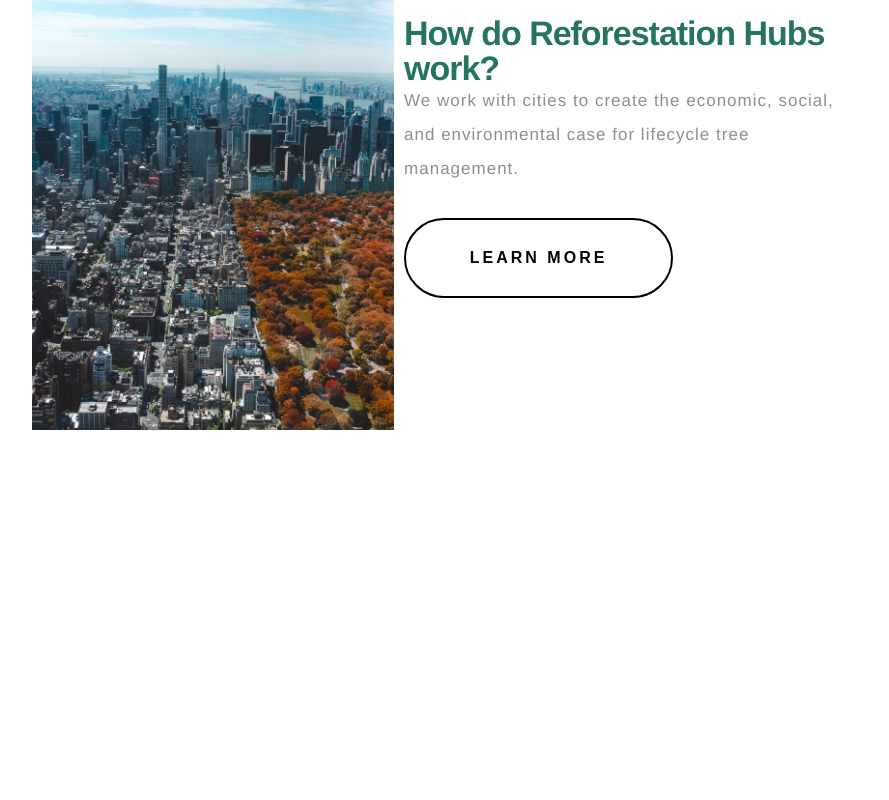
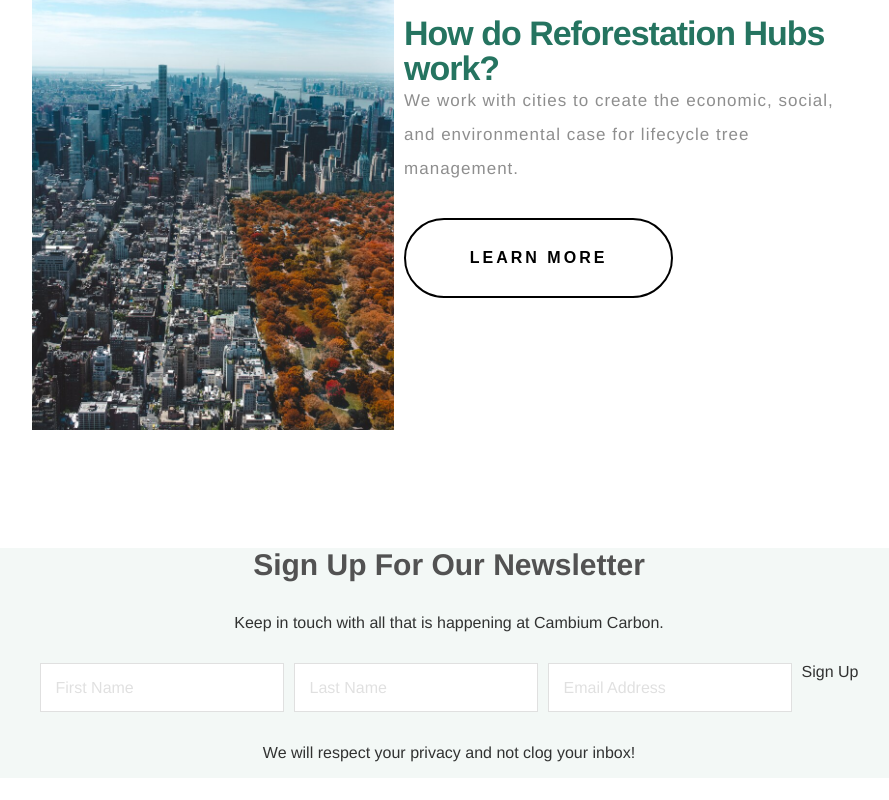
Before and after one commit to bacbartlett/CCReact, a React (Create React App) app: page / in a window 1280 px wide. Shown: the part 2754-3554 px from the top of the page, without its empty margins (191-1080 px from the left). Before the commit the page ends 3284 px from the top, so only its background shows below. Built offline with nearby package versions, Linux system fonts and the light colour scheme.

Commit message:
Working on newsletter

```diff
--- a/src/Homepage/Homepage.js
+++ b/src/Homepage/Homepage.js
@@ -4,6 +4,7 @@ import "./Homepage.css"
 import BoxButtonSet from "./ButtonBoxSet/ButtonBoxSet"
 import PickCity from "./PickCity/PickCity"
 import HubExplaination from "./HubExplaination/HubExplaination"
+import NewsLetterSignUp from "./NewletterSignUp/NewsLetterSignUp"
 
 const Homepage = (props) => {
     const buttonboxobjects = []
@@ -37,7 +38,7 @@ const Homepage = (props) => {
                 <HubExplaination />
             <section>
             <section>
-
+                <NewsLetterSignUp />
             </section>
                 <div style={{height: "100px"}}>
 
--- a/src/Homepage/NewletterSignUp/NewsLetterSignUp.css
+++ b/src/Homepage/NewletterSignUp/NewsLetterSignUp.css
@@ -0,0 +1,53 @@
+.NewsLetterSignUp--Container{
+    height: 230px;
+    background-color: rgba(28,115,86,.05);
+    display: flex;
+    flex-flow: column;
+    justify-content: space-between;
+    margin-top: 118px;
+}
+
+.NewsLetterSignUp--Title{
+    color: #525252;
+    margin-bottom: 0px;
+    display: flex;
+    justify-content: center;
+    font-size: 20px;
+}
+
+.NewsLetterSignUp--h2{
+    margin: 0;
+    padding: 0;
+}
+
+.NewsLetterSignUp--Subheader{
+    display: flex;
+    justify-content: center;
+}
+
+
+.NewsLetterSignUp--FormDiv{
+    display: flex;
+    justify-content: center;
+}
+
+.NewsLetterSignUp--Form__Spacer{
+    margin: 0 5px;
+}
+
+.NewsLetterSignUp--Input{
+    height: 17px;
+    width: 212px;
+    padding: 15px;
+    border: 1px solid rgba(0,0,0,.12);
+    outline: none;
+}
+
+::placeholder{
+    color: rgba(0,0,0,.12);
+}
+
+.NewsLetterSignUp--Footer{
+    display: flex;
+    justify-content: center;
+}
--- a/src/Homepage/NewletterSignUp/NewsLetterSignUp.js
+++ b/src/Homepage/NewletterSignUp/NewsLetterSignUp.js
@@ -0,0 +1,36 @@
+import React, { useState } from "react"
+import "./NewsLetterSignUp.css"
+
+const NewsLetterSignUp = () => {
+    const [firstName, setFirstName] = useState("")
+    const [lastName, setLastName] = useState("")
+    const [email, setEmail] = useState("")
+
+    const updateFirstName = e => setFirstName(e.target.value)
+    const updateLastName = e => setLastName(e.target.value)
+    const updateEmail = e => setEmail(e.target.value)
+
+    return(
+        <div className="NewsLetterSignUp--Container">
+            <div className="NewsLetterSignUp--Title">
+                <h2 className="NewsLetterSignUp--h2">Sign Up For Our Newsletter</h2>
+            </div>
+            <div className="NewsLetterSignUp--Subheader">
+                <p>Keep in touch with all that is happening at Cambium Carbon.</p>
+            </div>
+            <div className="NewsLetterSignUp--FormDiv">
+                <input className={"NewsLetterSignUp--Input NewsLetterSignUp--Form__Spacer"} onChange={updateFirstName} value={firstName} type="text" placeholder="First Name" autoComplete={true} />
+                <input className={"NewsLetterSignUp--Input NewsLetterSignUp--Form__Spacer"} onChange={updateLastName} value={lastName} type="text" placeholder="Last Name" autoComplete={true} />
+                <input className={"NewsLetterSignUp--Input NewsLetterSignUp--Form__Spacer"} onChange={updateEmail} value={email} type="email" placeholder="Email Address" autoComplete={true} />
+                <div className="NewsLetterSignUp--Button NewsLetterSignUp--Form__Spacer">
+                    Sign Up
+                </div>
+            </div>
+            <div className="NewsLetterSignUp--Footer">
+                <p>We will respect your privacy and not clog your inbox!</p>
+            </div>
+        </div>
+    )
+}
+
+export default NewsLetterSignUp
```
